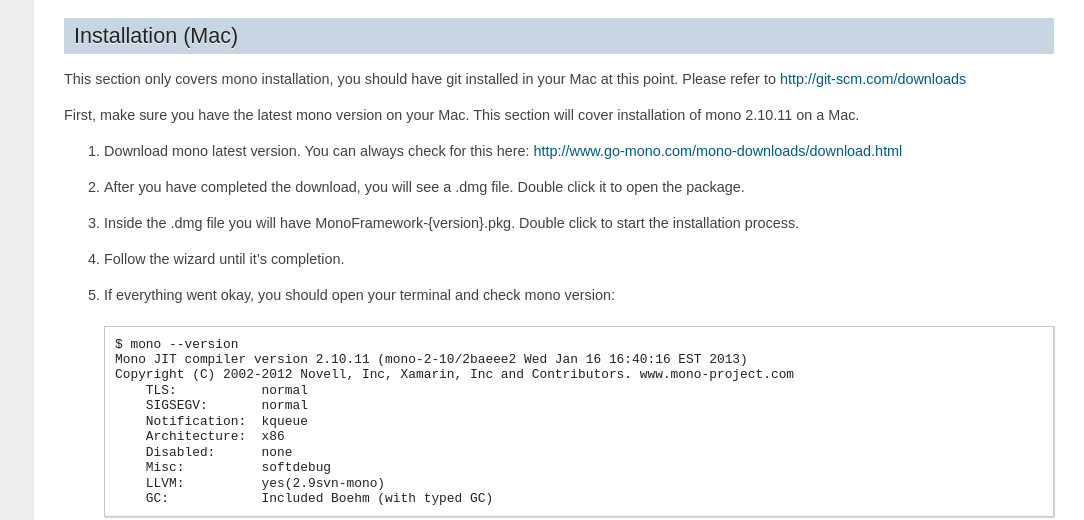
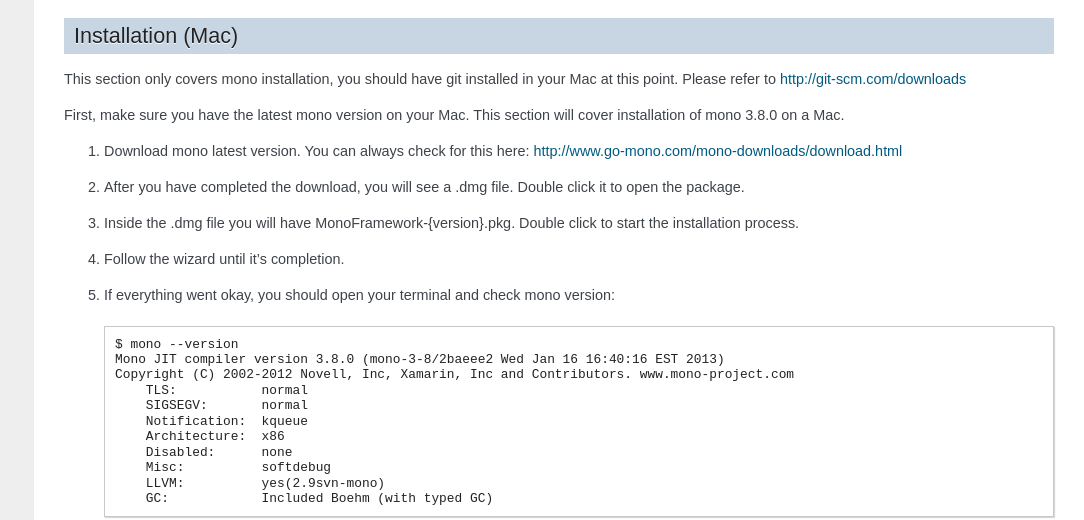
Before and after one commit to martinqt/GitExtensionsDoc, a Sphinx documentation site: the page built from source/getting_started.rst, in a window 1280 px wide and 900 px high, scrolled down 2878 px. Shown: the part 153-673 px from the top of the window, without its empty margins (196-1280 px from the left). Built offline with Sphinx 7.4.7, drawn with Linux system fonts in a browser that asks for light colours.

Commit message:
Mono version changed to 3.8.0

```diff
--- a/source/getting_started.rst
+++ b/source/getting_started.rst
@@ -41,7 +41,7 @@ Installation (Mac)
 
 This section only covers mono installation, you should have git installed in your Mac at this point. Please refer to http://git-scm.com/downloads
 
-First, make sure you have the latest mono version on your Mac. This section will cover installation of mono 2.10.11 on a Mac.
+First, make sure you have the latest mono version on your Mac. This section will cover installation of mono 3.8.0 on a Mac.
 
 1) Download mono latest version. You can always check for this here: http://www.go-mono.com/mono-downloads/download.html
 2) After you have completed the download, you will see a .dmg file. Double click it to open the package.
@@ -50,7 +50,7 @@ First, make sure you have the latest mono version on your Mac. This section will
 5) If everything went okay, you should open your terminal and check mono version::
 
     $ mono --version
-    Mono JIT compiler version 2.10.11 (mono-2-10/2baeee2 Wed Jan 16 16:40:16 EST 2013)
+    Mono JIT compiler version 3.8.0 (mono-3-8/2baeee2 Wed Jan 16 16:40:16 EST 2013)
     Copyright (C) 2002-2012 Novell, Inc, Xamarin, Inc and Contributors. www.mono-project.com
         TLS:           normal
         SIGSEGV:       normal
```
